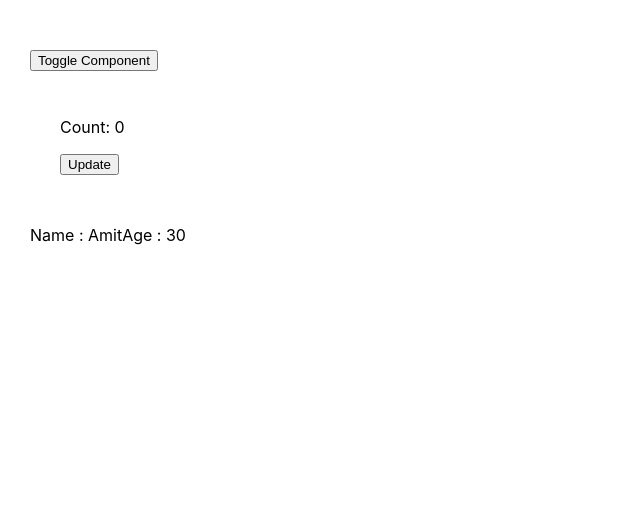
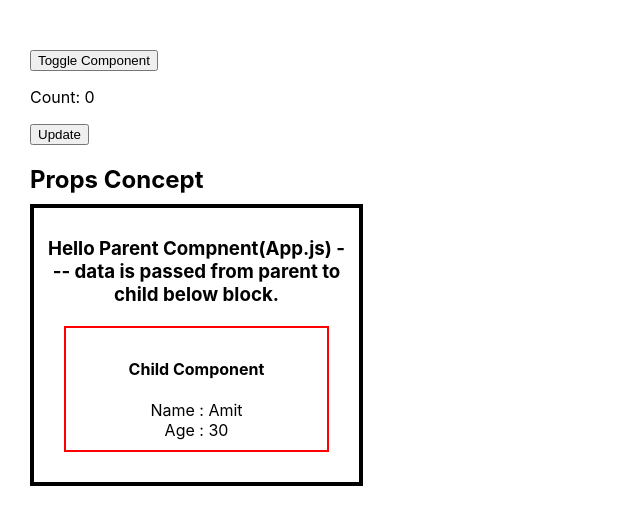
Before and after one commit to mahapatra079/my-app, a React (Create React App) app: page / in a window 1280 px wide. Shown: the top 524 px of the page, without its empty margins (0-640 px from the left). Built offline with nearby package versions, Linux system fonts and the light colour scheme.

Commit message:
props analysis

```diff
--- a/src/App.js
+++ b/src/App.js
@@ -12,9 +12,13 @@ export default function App() {
 
       {show && <Child />}
 
-      <div className="Props">
+      <div>
+          <h2 className="concept">Props Concept</h2>
+           <div className="props">
                   {/* Prop - Passing the data fronm Parent to Child Component */}
-          <ChildComponent name="Amit" age="30"/>
+                 <h3> Hello Parent Compnent(App.js) --- data is passed from parent to child below block.</h3>
+            <ChildComponent name="Amit" age="30" className="parentchild(App.js)"/>
+
                {/*
             Numbers, booleans, objects, arrays, variables, expressions → use { }
               | Value Type | How to Pass           |
@@ -52,6 +56,7 @@ export default function App() {
             */}
             </div>
       </div>
+    </div>
   );
 }
 
@@ -75,7 +80,7 @@ function Child() {
 
   return (
     <>
-      <div className="container">
+      <div>
         <p>Count: {count}</p>
         <button onClick={() => setCount(count + 1)}>
           Update
--- a/src/ChildComponent.js
+++ b/src/ChildComponent.js
@@ -1,8 +1,9 @@
 function ChildComponent ({name, age}){
     return(
-        <div className="mt-20">
-            Name : {name}
-            Age  : {age}
+        <div className="child-data">
+            <h4 className="title">Child Component</h4>
+            <span> Name : {name}</span>
+            <span className="d-block"> Age  : {age}</span>
         </div>
 
     )
--- a/src/index.css
+++ b/src/index.css
@@ -12,5 +12,22 @@ code {
     monospace;
 }
 
-.mt-20{margin-top: 20px;}
-.container{padding: 30px;}
+.mt-10{margin-top: 10px;}.mt-20{margin-top: 20px;}
+.container{padding: 30px;}.d-block{display: block;}
+
+.concept{
+  margin-bottom: -40px;
+}
+.props{
+  border: 4px solid #000;
+  margin-top: 50px;
+  padding: 10px;
+  width: 25%;
+  text-align: center;
+}
+
+.child-data{
+  border: 2px solid red;
+  padding: 10px;
+  margin: 20px;
+}
```
Lines whose indentation alone changed are shown as unchanged.
